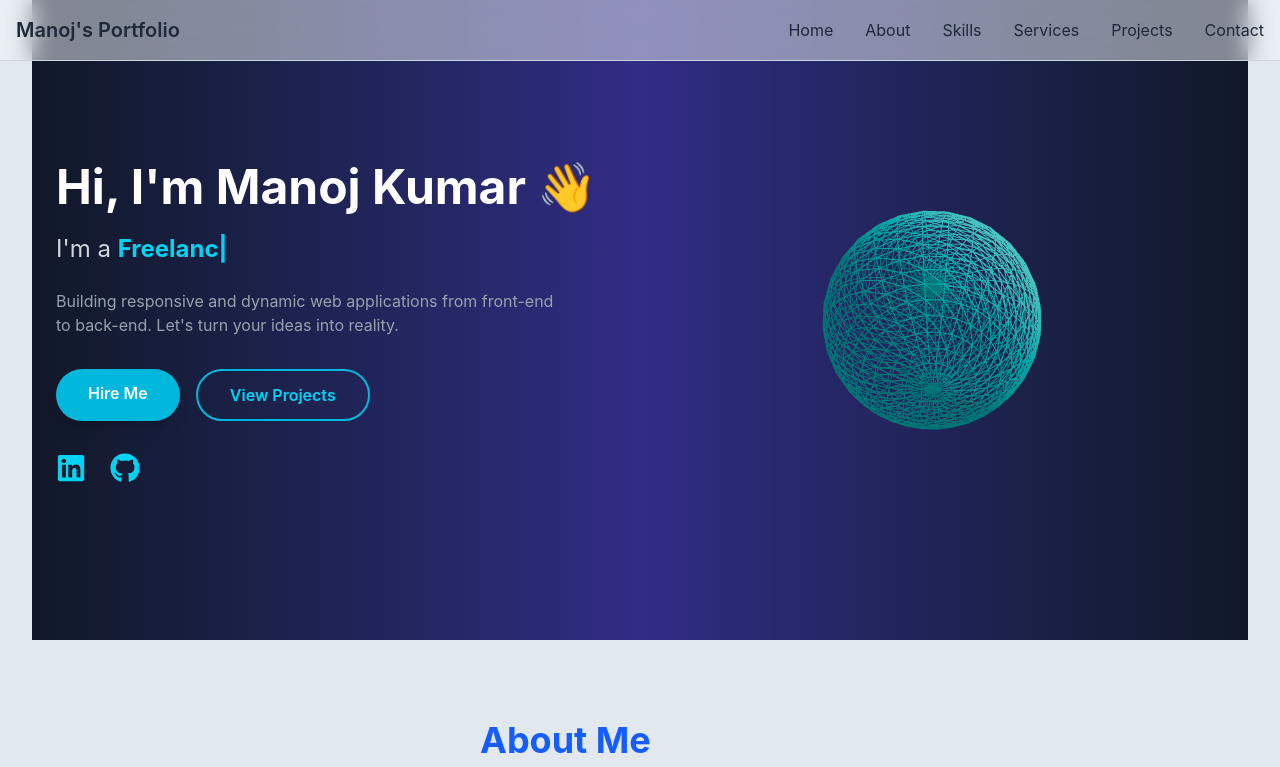
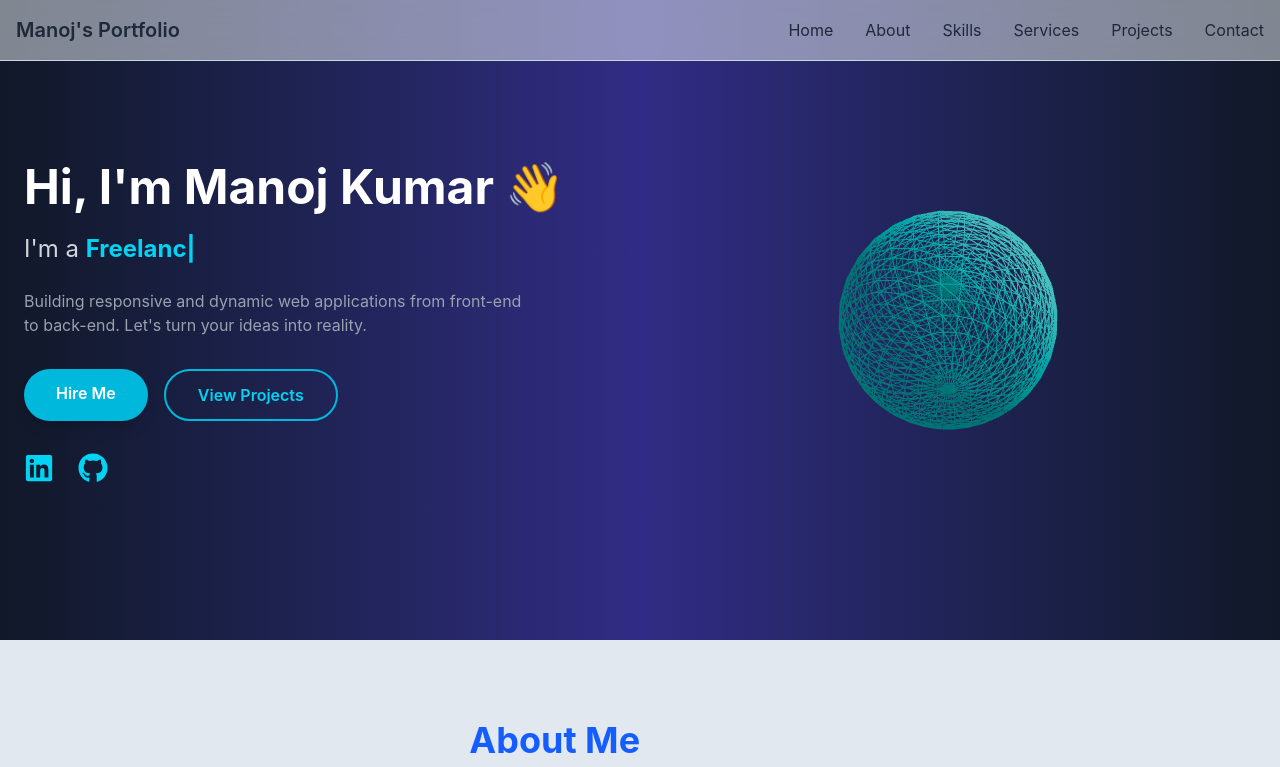
Before and after one commit to manojkumar2291/manojp, a React (Vite) app: page / in a window 1280 px wide. Shown: the top 767 px of the page. Built offline with nearby package versions, Linux system fonts and the light colour scheme.

Commit message:
removed padding in app.jsx file

```diff
--- a/src/App.jsx
+++ b/src/App.jsx
@@ -19,7 +19,7 @@ const App = () => {
         <Route path="/" element={
           <div className="bg-slate-200">
             <Navbar />
-            <div className="px-8">
+            <div className="">
               <HeroSection />
 
               <AboutSection />
```
Also changed, not shown: 1 other file (tests, documents, lock files or other folders).
